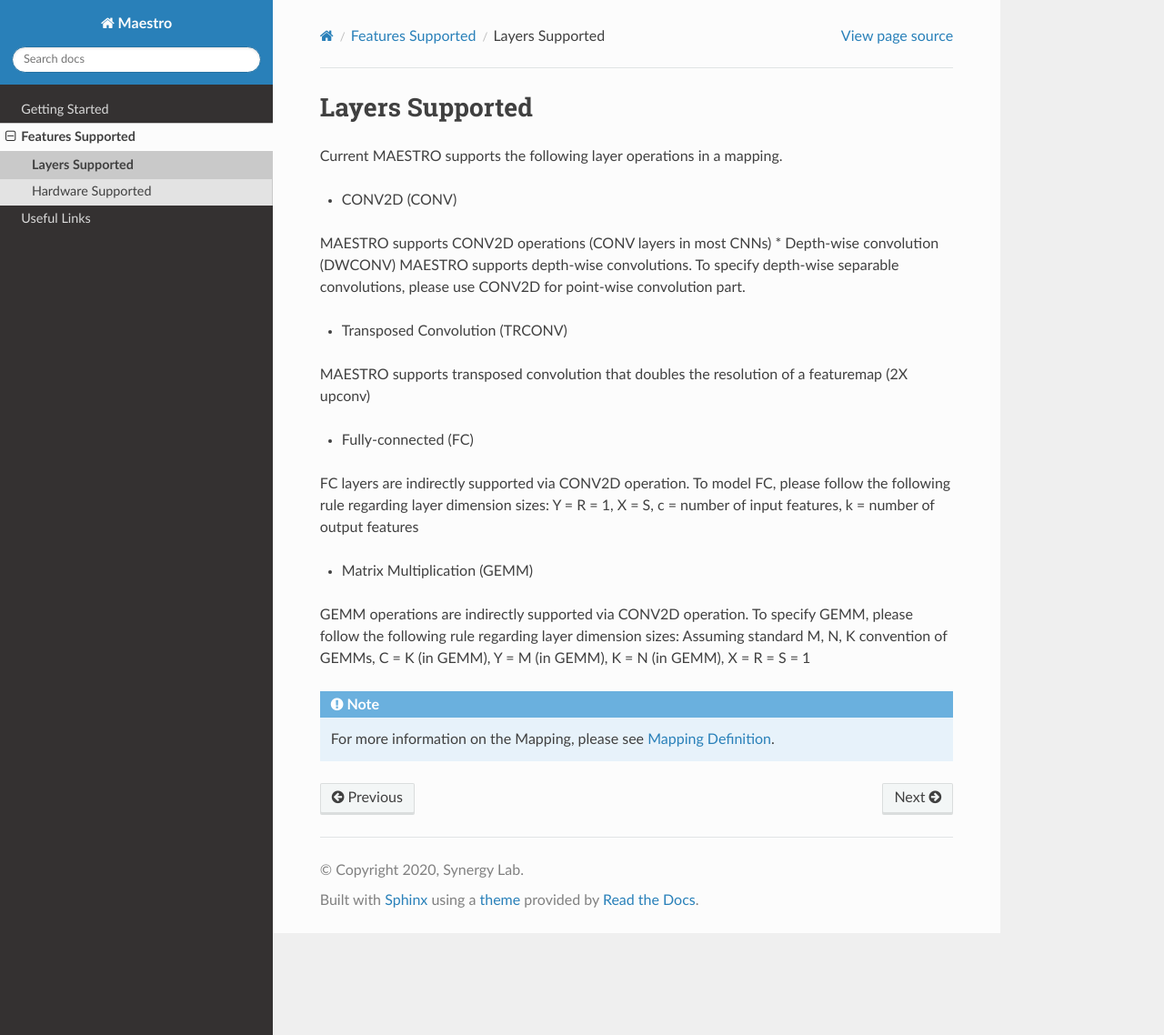
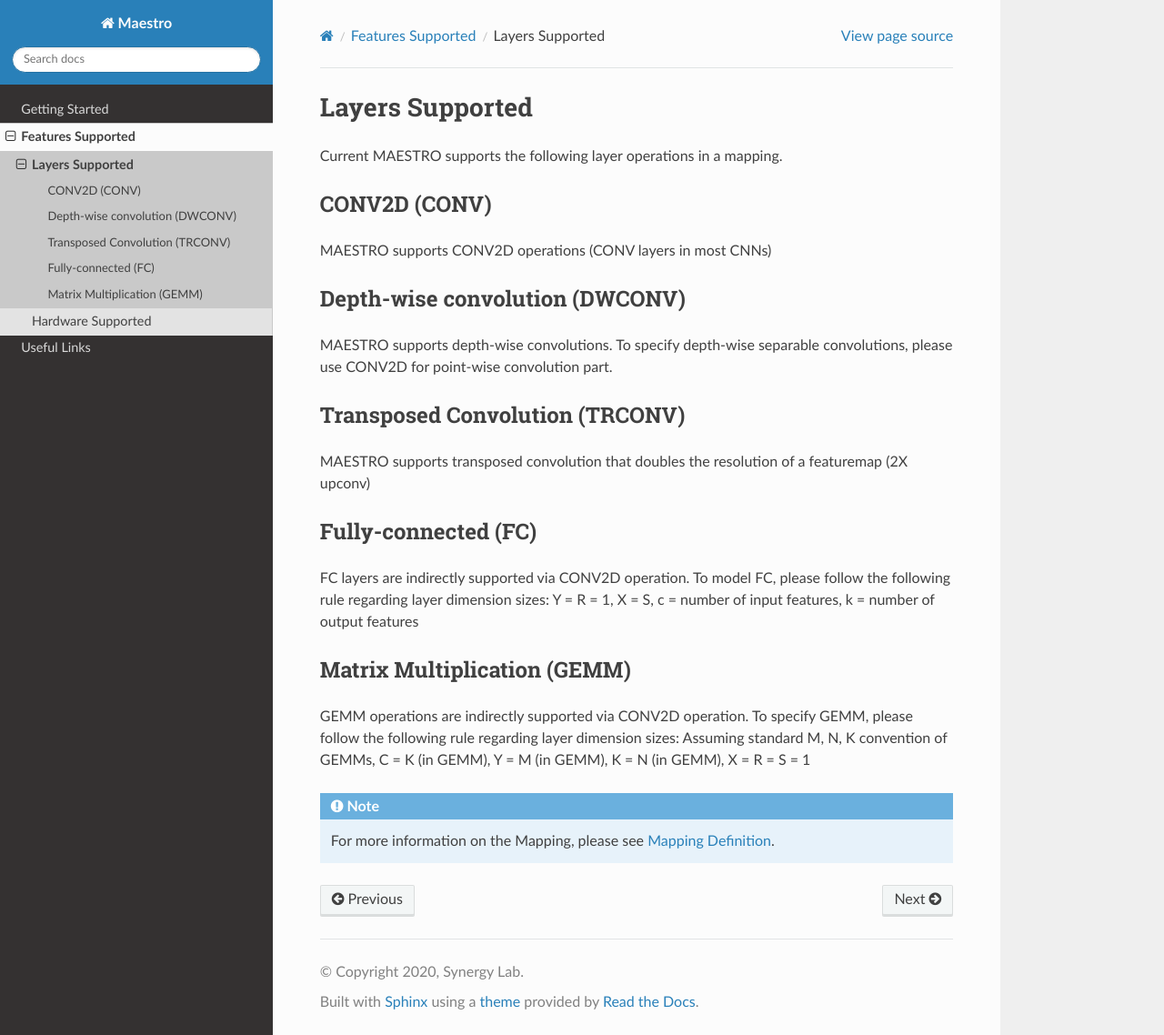
Before and after one commit to ghjeong12/maestro-docs, a Sphinx documentation site: the page built from docs/source/layer_supported.rst, in a window 1280 px wide and 1138 px high. Shown: the whole window at 91% size. Built offline with Sphinx 7.4.7 and the Read the Docs theme 2.0.0, drawn with Linux system fonts in a browser that asks for light colours.

Commit message:
removed warnings in layersupported.rst

```diff
--- a/docs/source/layer_supported.rst
+++ b/docs/source/layer_supported.rst
@@ -6,18 +6,29 @@ Layers Supported
 
 Current MAESTRO supports the following layer operations in a mapping.
 
-*	  CONV2D (CONV)
+CONV2D (CONV)
+--------------
+
 MAESTRO supports CONV2D operations (CONV layers in most CNNs)
-*    Depth-wise convolution (DWCONV)
+
+Depth-wise convolution (DWCONV)
+-------------------------------
+
 MAESTRO supports depth-wise convolutions. To specify depth-wise separable convolutions, please use CONV2D for point-wise convolution part.
 
-*    Transposed Convolution (TRCONV)
+Transposed Convolution (TRCONV)
+------------------------------------
+
 MAESTRO supports transposed convolution that doubles the resolution of a featuremap (2X upconv)
 
-*    Fully-connected (FC)
+Fully-connected (FC)
+--------------------
+
 FC layers are indirectly supported via CONV2D operation. To model FC, please follow the following rule regarding layer dimension sizes: Y = R = 1, X = S, c = number of input features, k = number of output features
 
-*    Matrix Multiplication (GEMM)
+Matrix Multiplication (GEMM)
+-----------------------------
+
 GEMM operations are indirectly supported via CONV2D operation. To specify GEMM, please follow the following rule regarding layer dimension sizes: Assuming standard M, N, K convention of GEMMs, C = K (in GEMM), Y = M (in GEMM), K = N (in GEMM), X =  R = S = 1
 
 .. note::
```
